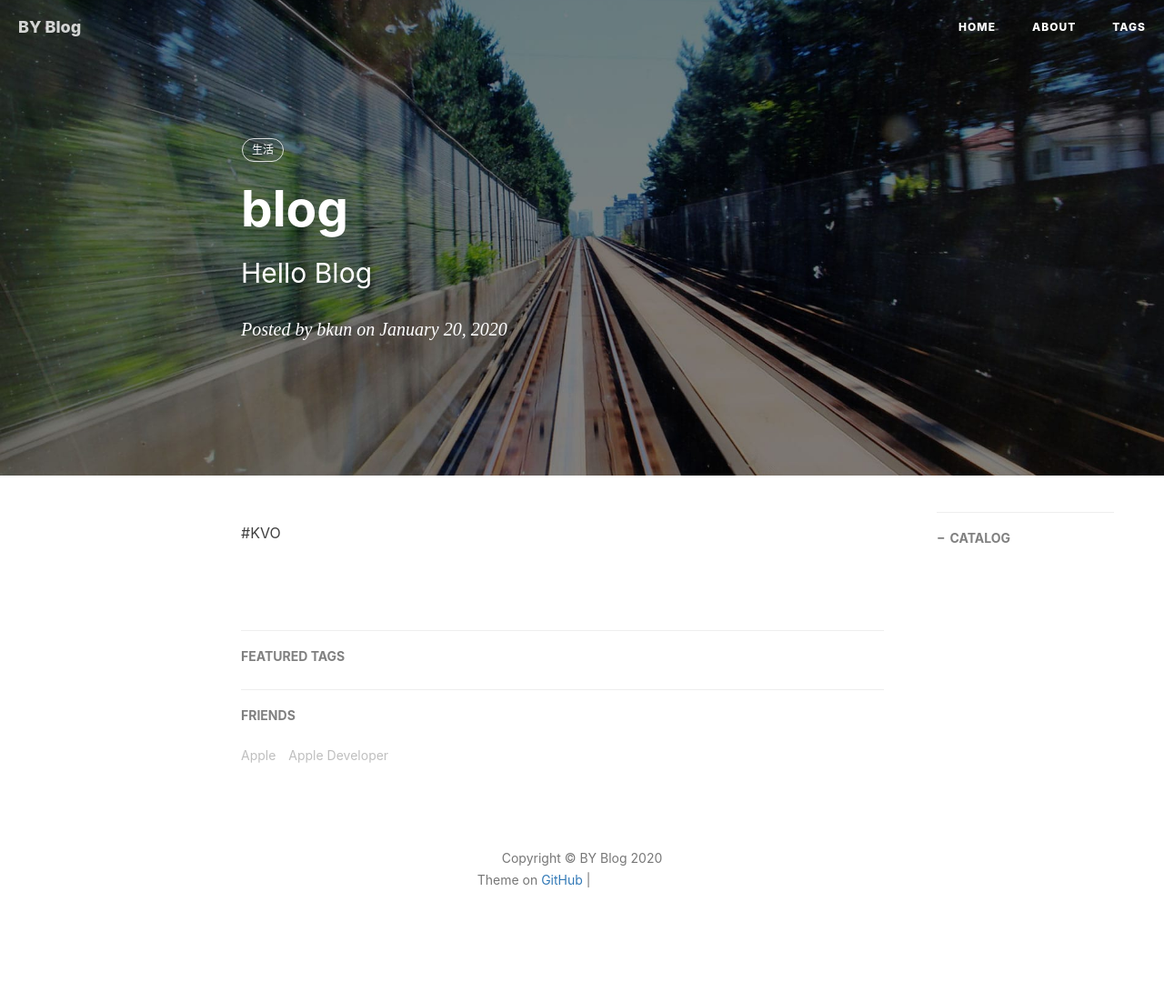
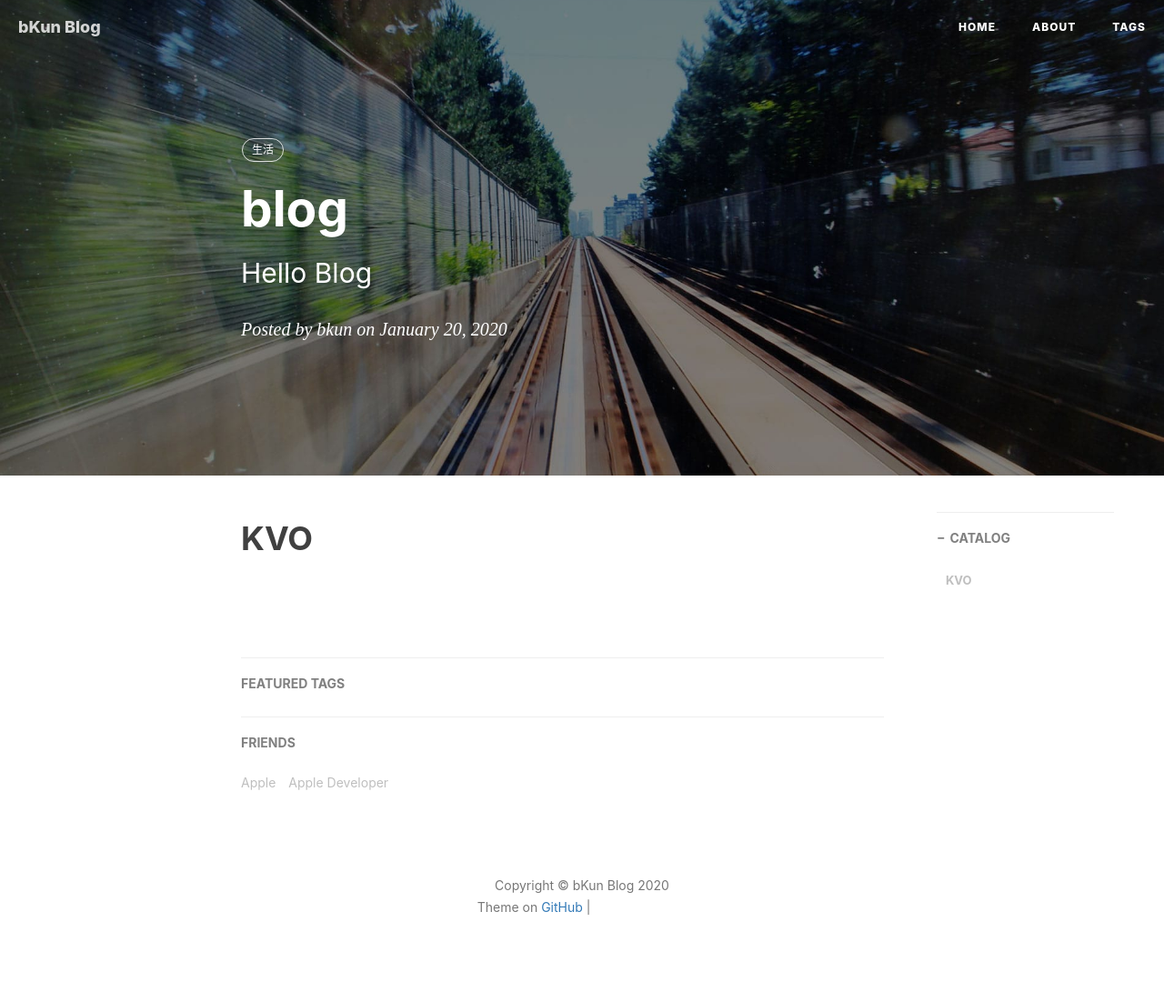
Before and after one commit to mdzzyyy/mdzzyyy.github.io, a Jekyll site: the page built from _posts/2020-01-20-blog.md, in a window 1280 px wide. Shown: the whole page at 91% size. Built offline with Jekyll 4.4.1, drawn with Linux system fonts in a browser that asks for light colours; nearby versions of some CDN libraries; comment, search, counter and statistics services are not loaded; before the commit the page ends 1072 px from its top, so only the background shows below that; grey boxes are pictures that could not be loaded.

Commit message:
no message

```diff
--- a/_config.yml
+++ b/_config.yml
@@ -1,5 +1,5 @@
 # Site settings
-title: BY Blog
+title: bKun Blog
 SEOTitle: bKun的博客 | bKun Blog
 #header-img: img/post-bg-desk.jpg
 email: bkhefeixueyuan@163.com
--- a/_posts/2020-01-20-blog.md
+++ b/_posts/2020-01-20-blog.md
@@ -12,4 +12,4 @@ tags:								#标签
 
 
 
-#KVO
+# KVO
```
